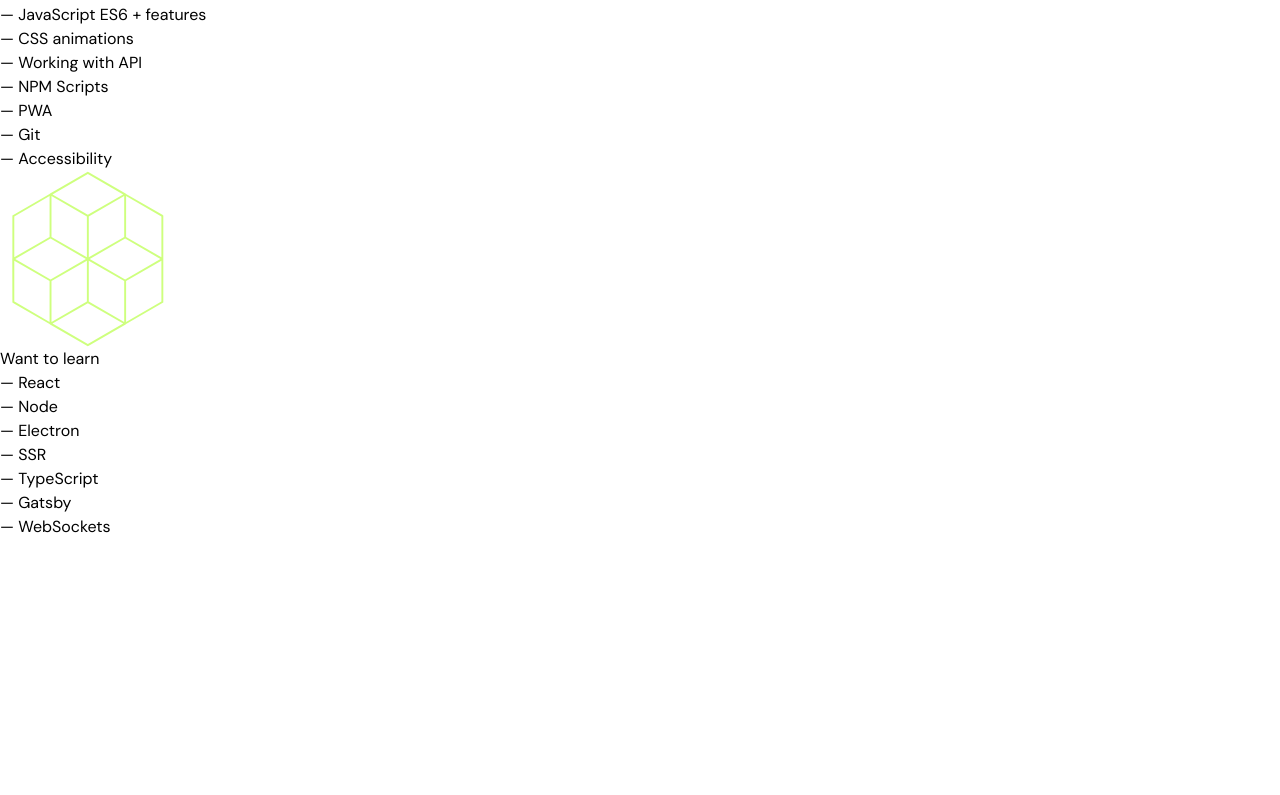
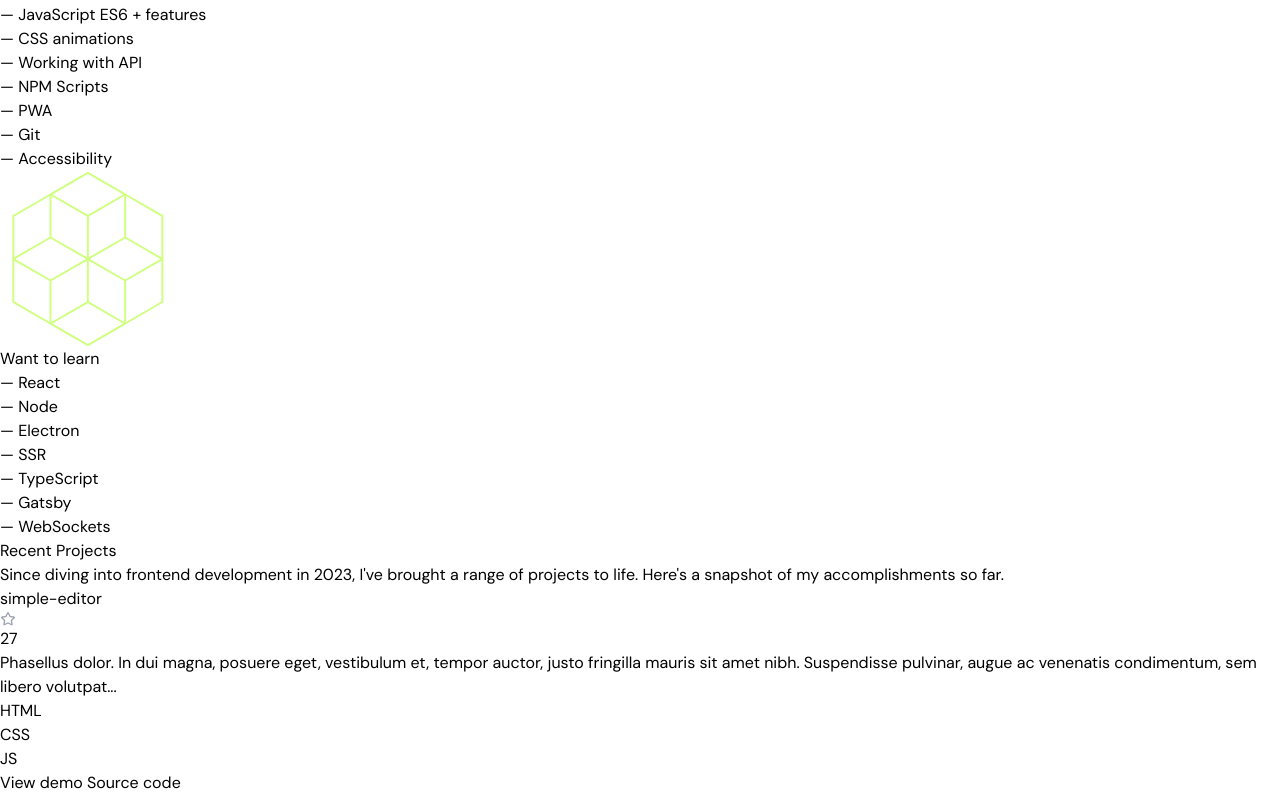
Before and after one commit to maciekwtfowicz/portfolio, a website built with Parcel: page src/index.html in a window 1280 px wide. Shown: the part 917-1712 px from the top of the page. Before the commit the page ends 1456 px from the top, so only its background shows below. Built offline with nearby package versions, Linux system fonts and the light colour scheme.

Commit message:
Add projects markup

```diff
--- a/src/index.html
+++ b/src/index.html
@@ -100,6 +100,28 @@
         </ul>
       </article>
     </section>
+    <section id="projects">
+      <h2>Recent Projects</h2>
+      <p>Since diving into frontend development in 2023, I've brought a range of projects to life. Here's a snapshot of my accomplishments so far.</p>
+      <article>
+        <h3>simple-editor</h3><p><img src="images/small-star.svg" alt="" class="w-4 h-4"> 27</p>
+        <p>Phasellus dolor. In dui magna, posuere eget, vestibulum et, tempor auctor, justo fringilla mauris sit amet nibh. Suspendisse pulvinar, augue ac venenatis condimentum, sem libero volutpat...</p>
+        <ul>
+          <li>
+            HTML
+          </li>
+          <li>
+            CSS
+          </li>
+          <li>
+            JS
+          </li>
+        </ul>
+        <a href="#">View demo</a>
+        <a href="#">Source code</a>
+      </article>
+
+    </section>
 
   </main>
   <script type="module" src="./main.js"></script>
```
Also changed, not shown: src/images/small-star.svg (added).
